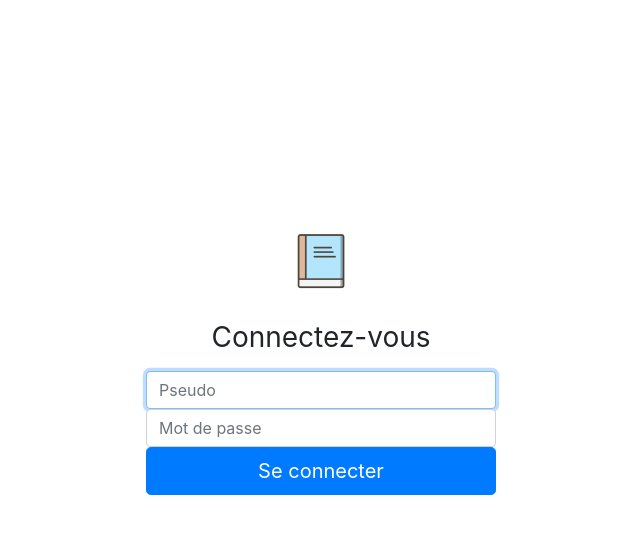
After one commit to medlamrani/Blog-Ecrivain, a PHP site: page /views/logIn.php in a window 1280 px wide. The commit adds this page. Shown: the top 534 px of the page, without its empty margins (319-959 px from the left). Run offline with PHP 8.4, Linux system fonts and the light colour scheme; the template is opened without the code that fills it, so the values that code supplies are empty.

Commit message:
add login view

```diff
--- a/index.php
+++ b/index.php
@@ -10,6 +10,12 @@ try
         {
             getList();
         }
+
+        elseif($_GET['action'] == 'login')
+        {
+            logIn();
+        }
+
         elseif($_GET['action'] == 'administration')
         {
             administration();
--- a/public/css/style.css
+++ b/public/css/style.css
@@ -31,3 +31,15 @@ body {
     font-size: 28px; /* Increased text to enable scrolling */
     padding: 0px 10px;
   }
+
+  .login-bloc{
+    height: 100%;
+    margin-top: 200px;
+  }
+
+  .login {
+    width: 100%;
+    max-width: 400px;
+    padding: 25px;
+    margin: auto;
+  }
--- /dev/null
+++ b/views/logIn.php
@@ -0,0 +1,28 @@
+<!DOCTYPE html>
+<html lang="en">
+    <head>
+        <meta charset="UTF-8">
+        <meta name="viewport" content="width=device-width, initial-scale=1.0">
+        <link rel="stylesheet" type="text/css" href="public/css/style.css">
+        <link rel="stylesheet" type="text/css" href="public/css/bootstrap.css">
+        <title><?= $title ?></title>
+    </head>
+    <body>
+    <div class="login-bloc text-center">
+        <form class="login">
+            <img class="mb-4" src="public/images/booki.png" alt="" width="72" height="72">
+
+            <h1 class="h3 mb-3 font-weight-normal">Connectez-vous</h1>
+
+            <label for="pseudo" class="sr-only">Peudo : </label>
+            <input type="text" id="pseudo" class="form-control" placeholder="Pseudo" required="" autofocus="">
+
+            <label for="password" class="sr-only">Mot de passe :</label>
+            <input type="password" id="password" class="form-control" placeholder="Mot de passe" required="">
+
+            <button class="btn btn-lg btn-primary btn-block" type="submit">Se connecter</button>
+            <!--<p class="mt-5 mb-3 text-muted">© 2017-2020</p>-->
+        </form>
+    </div>
+    </body>
+</html>
--- a/views/templates/layout.php
+++ b/views/templates/layout.php
@@ -16,10 +16,8 @@
             </a>
             <div>
                 <a href="index.php">Accueil</a>
-                <a href="#clients">Articles</a>
-                <a href="#clients">Administration</a>
-                <a href="index.php?action=addPostPage">Add</a>
-
+                <a href="index.php?action=listPosts">Articles</a>
+                <a href="index.php?action=administration">Administration</a>
             </div>
         </nav>
     </header>
```
Also changed, not shown: controller/adminController.php (+6 -1 lines), lib/Model/CommentManager.php (+2 -12 lines), views/addPost.php (+8 -6 lines), views/administration.php (+9 -4 lines).
